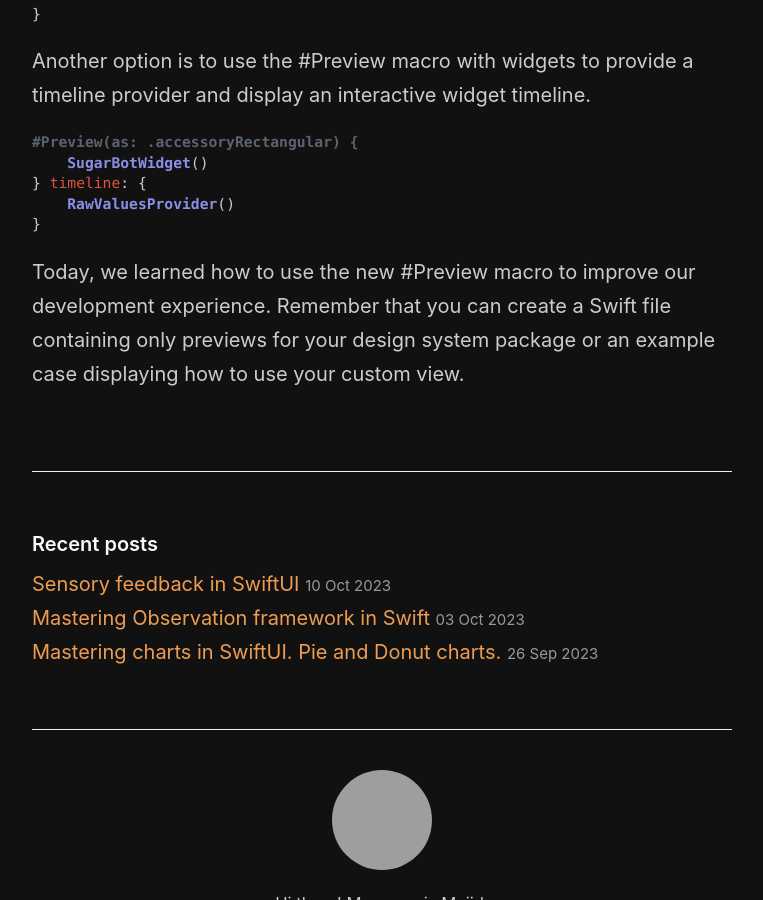
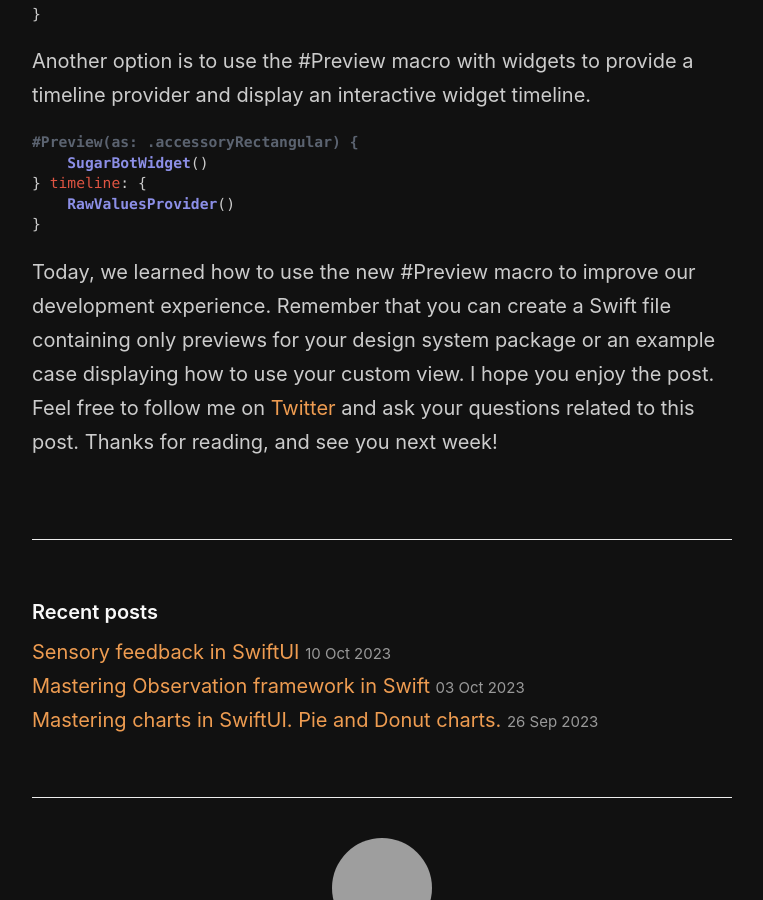
Before and after one commit to mecid/mecid.github.io, a Jekyll site: the page built from _posts/2023-10-17-mastering-preview-macro-in-swift.md, in a window 1280 px wide and 900 px high, scrolled down 1878 px, cut to the strip 0-900 px from the top of the window. Shown: the whole strip, without its empty margins (258-1021 px from the left). Built offline with Jekyll 4.4.1, drawn with Linux system fonts in a browser that asks for light colours; grey boxes are pictures that could not be loaded.

Commit message:
conclusion added to the preview macro post

````diff
--- a/_posts/2023-10-17-mastering-preview-macro-in-swift.md
+++ b/_posts/2023-10-17-mastering-preview-macro-in-swift.md
@@ -69,4 +69,4 @@ Another option is to use the #Preview macro with widgets to provide a timeline p
 }
 ```
 
-Today, we learned how to use the new #Preview macro to improve our development experience. Remember that you can create a Swift file containing only previews for your design system package or an example case displaying how to use your custom view.
+Today, we learned how to use the new #Preview macro to improve our development experience. Remember that you can create a Swift file containing only previews for your design system package or an example case displaying how to use your custom view. I hope you enjoy the post. Feel free to follow me on [Twitter](https://twitter.com/mecid) and ask your questions related to this post. Thanks for reading, and see you next week!
````
